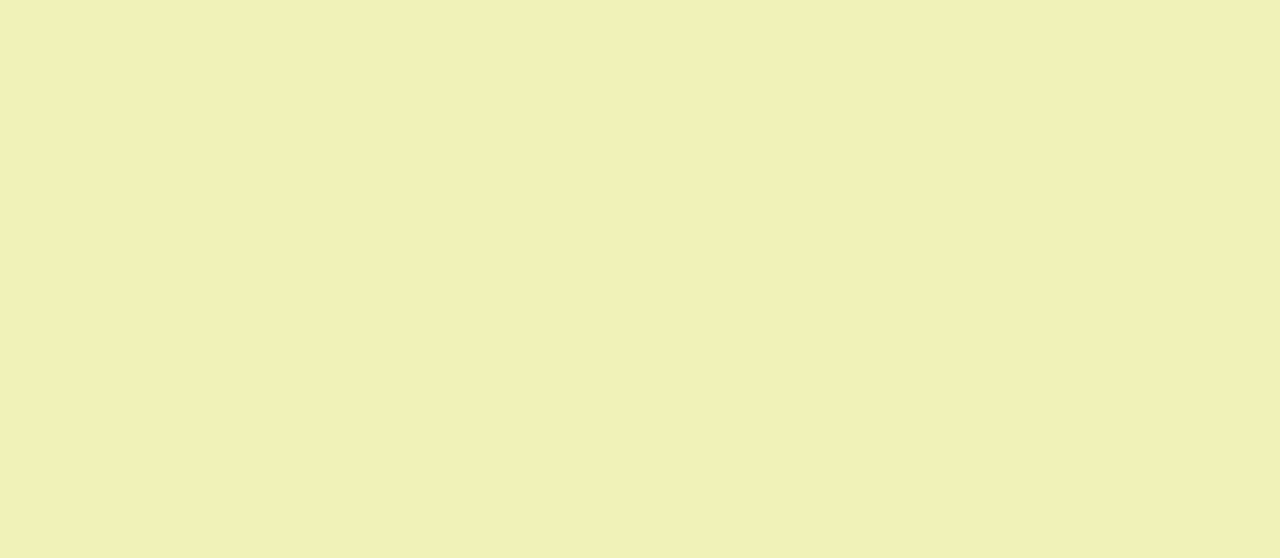
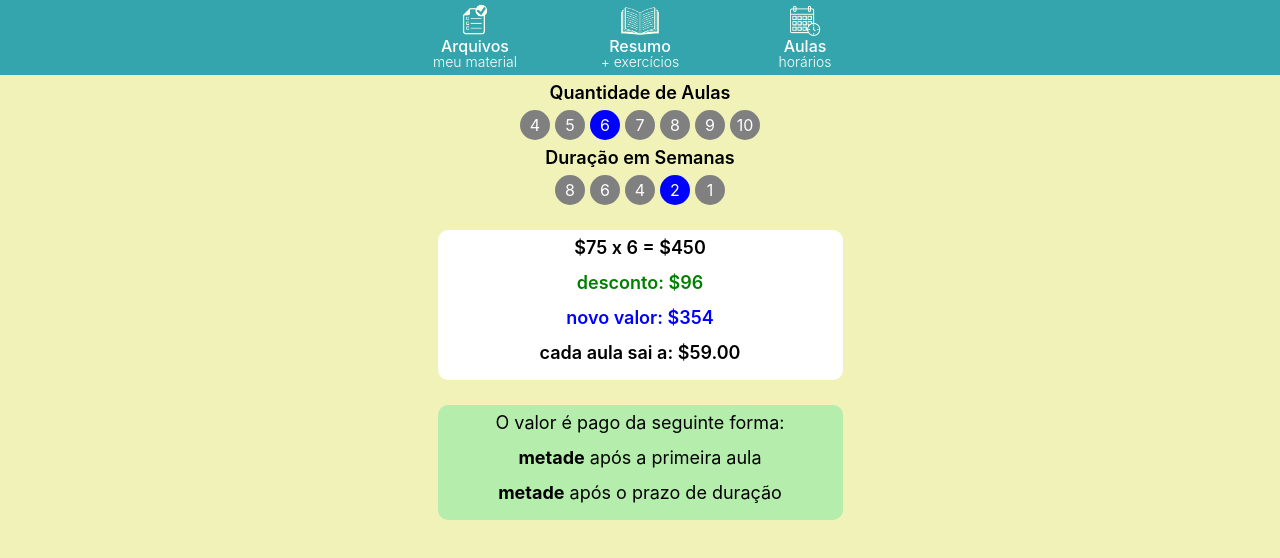
Before and after one commit to FelipeMejias/aula, a React (Create React App) app: page /agendar/1/pacotes in a window 1280 px wide. Before the commit this address had no page. Shown: the top 558 px of the page. Built offline with nearby package versions, Linux system fonts and the light colour scheme.

Commit message:
horarios

```diff
--- a/src/Agendar.js
+++ b/src/Agendar.js
@@ -8,12 +8,11 @@ import Menu from './Menu'
 import { disponiveis2, eventos2, listaAlunos } from './aulas/gaveta'
 import Identifique from './Componentes/Identifique'
 import { disponiveis, eventos } from "./aulas/gaveta";
-export default function Agendar({comPrecos}){
+export default function Agendar({page}){
     const navigate=useNavigate()
     const aluno=JSON.parse(localStorage.getItem('usuario'))
     const [now,setNow]=useState({day:null})
     const [now2,setNow2]=useState({day:null})
-    const [page,setPage]=useState(1)
     function defineNow(){
         const nh=dayjs().format('HH:mm-d');
         const day=parseInt(nh[6])
@@ -56,11 +55,11 @@ export default function Agendar({comPrecos}){
         <Content>
             <Menu/>
             <Resto>
-                <button onClick={()=>setPage(2)}>
+                <button onClick={()=>navigate(`/agendar/${aluno}/horarios`)}>
                 Horários disponíveis
                 </button>
-                <button onClick={()=>setPage(3)}>
-                Precos
+                <button onClick={()=>navigate(`/agendar/${aluno}/pacotes`)}>
+                Pacotes
                 </button>
             </Resto>
 
@@ -70,8 +69,8 @@ export default function Agendar({comPrecos}){
 
             <Menu />
             <Resto>
-                <Board now={now} disponiveis={disponiveis} eventos={eventos} big={!comPrecos} />
-                <Board now={now2} disponiveis={disponiveis2} eventos={eventos2} big={!comPrecos} />
+                <Board now={now} disponiveis={disponiveis} eventos={eventos} big={true} />
+                <Board now={now2} disponiveis={disponiveis2} eventos={eventos2} big={true} />
             </Resto>
         </Content>:
         <Content>
@@ -102,7 +101,8 @@ align-items:center;
 justify-content:flex-start;
 }
 button{width:300px;border:0;font-size:16px;
-height:100px;margin-top:50px;background-color:white;border-radius:10px;
+height:100px;margin-top:50px;background-color:#D9DBAD;
+border-radius:50px;
 }
 `
 
--- a/src/App.js
+++ b/src/App.js
@@ -22,8 +22,9 @@ function App() {
         <BrowserRouter>
           <Tudo>
               <Routes>
-                <Route path='/horarios/:aluno' element={<Agendar/>}/>
-                <Route path='/horarios-precos' element={<Agendar comPrecos={true}/>}/>
+                <Route path='/agendar/:aluno' element={<Agendar page={1}/>}/>
+                <Route path='/agendar/:aluno/pacotes' element={<Agendar page={3}/>}/>
+                <Route path='/agendar/:aluno/horarios' element={<Agendar page={2}/>}/>
 
                 <Route path='/conteudo' element={<Inicial/>}/>
                 <Route path='/conteudo/:materia' element={<Topicos/>}/>
--- a/src/Componentes/Board.js
+++ b/src/Componentes/Board.js
@@ -99,7 +99,7 @@ h6{font-size:16px;font-weight:500;margin:18px 0 0 0}
 
 `
 const Content=styled.div`
-width:${p=>p.big}%;height:${p=>p.bigH}%;
+width:90%;max-width:450px;height:${p=>p.bigH}%;
 box-sizing:border-box;
 background-color: #d3b28b;
 padding-left:11px;padding-right:11px;
--- a/src/Componentes/Preco.js
+++ b/src/Componentes/Preco.js
@@ -3,8 +3,9 @@ import styled from "styled-components"
 
 export default function Preco(){
     const aul=[4,5,6,7,8,9,10]
-    const sem= [1,2,4,6,8]
+    const sem= [8,6,4,2,1]
     const [aulas,setAulas]=useState(6)
+
     const [semanas,setSemanas]=useState(2)
     const tabela=[null,2.0,1.6,null,1.2,null,0.9,null,0.6]
     /////////////////// 1 // 2 ////// 4 /////// 6 /////// 8
@@ -33,7 +34,9 @@ export default function Preco(){
                     <h2>cada aula sai a: ${(preco).toFixed(2)}</h2>
                 </Quadro>
                 <Quadro color={'#b5edad'}>
-                    <p>O valor é pago metade após a primeira aula e metade após o prazo de duração</p>
+                    <p>O valor é pago da seguinte forma:</p>
+                    <p><strong>metade</strong> após a primeira aula</p>
+                    <p><strong>metade</strong> após o prazo de duração</p>
                 </Quadro>
         </Tudo>
     )
@@ -57,12 +60,15 @@ display:flex;cursor:pointer;color:white;
 justify-content:center;align-items:center;
 `
 
-const Tudo=styled.div`
-width:50%;height:100%;
+const Tudo=styled.div`max-width:450px;
+width:90%;height:100%;
 flex-direction:column;align-items:center;
 h2{font-weight:600;margin:7px 0 7px 0;font-size:18px;}
 h3{font-weight:600;margin:7px 0 7px 0;color:blue;font-size:18px;}
 h4{font-weight:600;margin:7px 0 7px 0;;color:green;font-size:18px;}
+p{font-weight:400;margin:7px 0 7px 0;font-size:18px;
+strong{font-weight:700;}
+}
 `
 const Listinha=styled.div`
 max-width:${props=>props.wid}px;
--- a/src/Menu.js
+++ b/src/Menu.js
@@ -23,7 +23,7 @@ export default function Menu(){
                 <h3>+ exercícios</h3>
             </Botao>
             <Botao jus={'flex-end'} im={38}  top={'2px'}
-            onClick={()=>navigate(`/horarios/${aluno}`)}>
+            onClick={()=>navigate(`/agendar/${aluno}`)}>
                 <img src={iconeAgendar}/>
                 <h2>Aulas</h2>
                 <h3>horários</h3>
--- a/src/aulas/gaveta.js
+++ b/src/aulas/gaveta.js
@@ -44,7 +44,7 @@ export const disponiveis2=[
     '208','210','214','216','218','220',
     '308','310','314','316','318','320',
     '408','410','414','416','418','420',
-    '508','510','514','516','518','520',
+    '508','510','514','516',
 ]
 export const eventos2=[
     '216','108',
```
